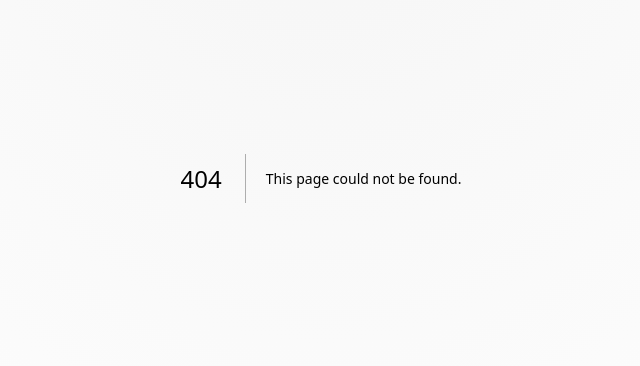
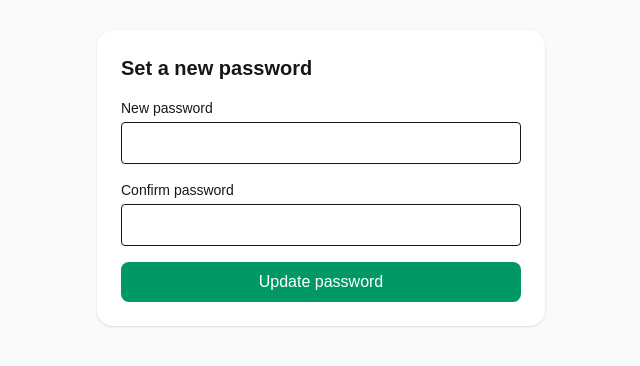
Before and after one commit to pharrisenterprises/instant-chef, a Next.js app: page /auth/reset in a window 1280 px wide. Before the commit this address had no page. Shown: the part 222-588 px from the top of the page, without its empty margins (319-959 px from the left). Built offline with nearby package versions, Linux system fonts and the light colour scheme; no server answers.

Commit message:
feat(auth): add Forgot password flow using Supabase (reset email + reset page)

```diff
--- a/src/app/auth/page.tsx
+++ b/src/app/auth/page.tsx
@@ -7,7 +7,6 @@ import { createClient } from '@/lib/supabase/client';
 export const dynamic = 'force-dynamic';
 
 export default function AuthPage() {
-  // Wrap any useSearchParams usage in Suspense
   return (
     <Suspense fallback={<div className="min-h-screen grid place-items-center text-gray-500">Loading…</div>}>
       <AuthInner />
@@ -22,6 +21,7 @@ function AuthInner() {
   const [fullName, setFullName] = useState('');
   const [loading, setLoading] = useState(false);
   const [err, setErr] = useState<string | null>(null);
+  const [notice, setNotice] = useState<string | null>(null);
 
   const router = useRouter();
   const next = useSearchParams().get('next') || '/account';
@@ -29,7 +29,7 @@ function AuthInner() {
 
   async function handleSubmit(e: React.FormEvent) {
     e.preventDefault();
-    setLoading(true); setErr(null);
+    setLoading(true); setErr(null); setNotice(null);
     try {
       if (mode === 'login') {
         const { error } = await supabase.auth.signInWithPassword({ email, password });
@@ -41,14 +41,35 @@ function AuthInner() {
           options: { data: { full_name: fullName } },
         });
         if (error) throw error;
-        if (!data.session) { setLoading(false); return setErr('Please check your email to confirm.'); }
+        if (!data.session) { setLoading(false); return setNotice('Check your email to confirm your account.'); }
       }
-      await fetch('/api/mark-login', { method: 'POST' })
+
+      // mark login window (your 24h feature)
+      await fetch('/api/mark-login', { method: 'POST' });
+
       router.push(next);
     } catch (e: any) {
       setErr(e.message ?? 'Something went wrong');
     } finally {
       setLoading(false);
+    }
+  }
+
+  async function handleForgotPassword() {
+    setErr(null); setNotice(null);
+
+    if (!email) {
+      setErr('Enter your email above, then click “Forgot password?”.');
+      return;
+    }
+    try {
+      const origin = typeof window !== 'undefined' ? window.location.origin : '';
+      const redirectTo = `${origin}/auth/reset`; // <-- we’ll build this page next
+      const { error } = await supabase.auth.resetPasswordForEmail(email, { redirectTo });
+      if (error) throw error;
+      setNotice('Password reset email sent. Check your inbox.');
+    } catch (e: any) {
+      setErr(e.message ?? 'Could not send reset email.');
     }
   }
 
@@ -82,10 +103,23 @@ function AuthInner() {
           <div>
             <label className="block text-sm mb-1">Password</label>
             <input type="password" className="w-full rounded-lg border px-3 py-2"
-                   value={password} onChange={(e)=>setPassword(e.target.value)} required />
+                   value={password} onChange={(e)=>setPassword(e.target.value)} required={mode==='login' || mode==='signup'} />
           </div>
 
+          {mode === 'login' && (
+            <div className="text-right">
+              <button
+                type="button"
+                onClick={handleForgotPassword}
+                className="text-sm text-emerald-700 hover:underline"
+              >
+                Forgot password?
+              </button>
+            </div>
+          )}
+
           {err && <p className="text-sm text-red-600">{err}</p>}
+          {notice && <p className="text-sm text-emerald-700">{notice}</p>}
 
           <button type="submit" disabled={loading}
             className="w-full rounded-lg bg-emerald-600 text-white py-2 font-medium disabled:opacity-50">
--- /dev/null
+++ b/src/app/auth/reset/page.tsx
@@ -0,0 +1,88 @@
+'use client';
+
+import { useState, useMemo } from 'react';
+import { useRouter } from 'next/navigation';
+import { createClient } from '@/lib/supabase/client';
+
+export const dynamic = 'force-dynamic';
+
+export default function ResetPasswordPage() {
+  const router = useRouter();
+  const supabase = useMemo(() => createClient(), []);
+
+  const [password, setPassword] = useState('');
+  const [confirm, setConfirm] = useState('');
+  const [loading, setLoading] = useState(false);
+  const [err, setErr] = useState<string | null>(null);
+  const [notice, setNotice] = useState<string | null>(null);
+
+  async function handleUpdate(e: React.FormEvent) {
+    e.preventDefault();
+    setErr(null); setNotice(null);
+
+    if (!password || password.length < 6) {
+      setErr('Password must be at least 6 characters.');
+      return;
+    }
+    if (password !== confirm) {
+      setErr('Passwords do not match.');
+      return;
+    }
+
+    setLoading(true);
+    try {
+      const { error } = await supabase.auth.updateUser({ password });
+      if (error) throw error;
+
+      setNotice('Password updated. Redirecting…');
+      // Re-mark login window for 24h, then go to account
+      await fetch('/api/mark-login', { method: 'POST' });
+      router.replace('/account');
+    } catch (e: any) {
+      setErr(e.message ?? 'Could not update password.');
+    } finally {
+      setLoading(false);
+    }
+  }
+
+  return (
+    <main className="min-h-screen grid place-items-center bg-gray-50 px-4">
+      <form onSubmit={handleUpdate} className="w-full max-w-md bg-white rounded-2xl shadow p-6 space-y-4">
+        <h1 className="text-xl font-semibold">Set a new password</h1>
+        <div>
+          <label className="block text-sm mb-1">New password</label>
+          <input
+            type="password"
+            className="w-full border rounded px-3 py-2"
+            value={password}
+            onChange={(e)=>setPassword(e.target.value)}
+            minLength={6}
+            required
+          />
+        </div>
+        <div>
+          <label className="block text-sm mb-1">Confirm password</label>
+          <input
+            type="password"
+            className="w-full border rounded px-3 py-2"
+            value={confirm}
+            onChange={(e)=>setConfirm(e.target.value)}
+            minLength={6}
+            required
+          />
+        </div>
+
+        {err && <p className="text-sm text-red-600">{err}</p>}
+        {notice && <p className="text-sm text-emerald-700">{notice}</p>}
+
+        <button
+          type="submit"
+          disabled={loading}
+          className="w-full rounded-lg bg-emerald-600 text-white py-2 font-medium disabled:opacity-50"
+        >
+          {loading ? 'Updating…' : 'Update password'}
+        </button>
+      </form>
+    </main>
+  );
+}
```
